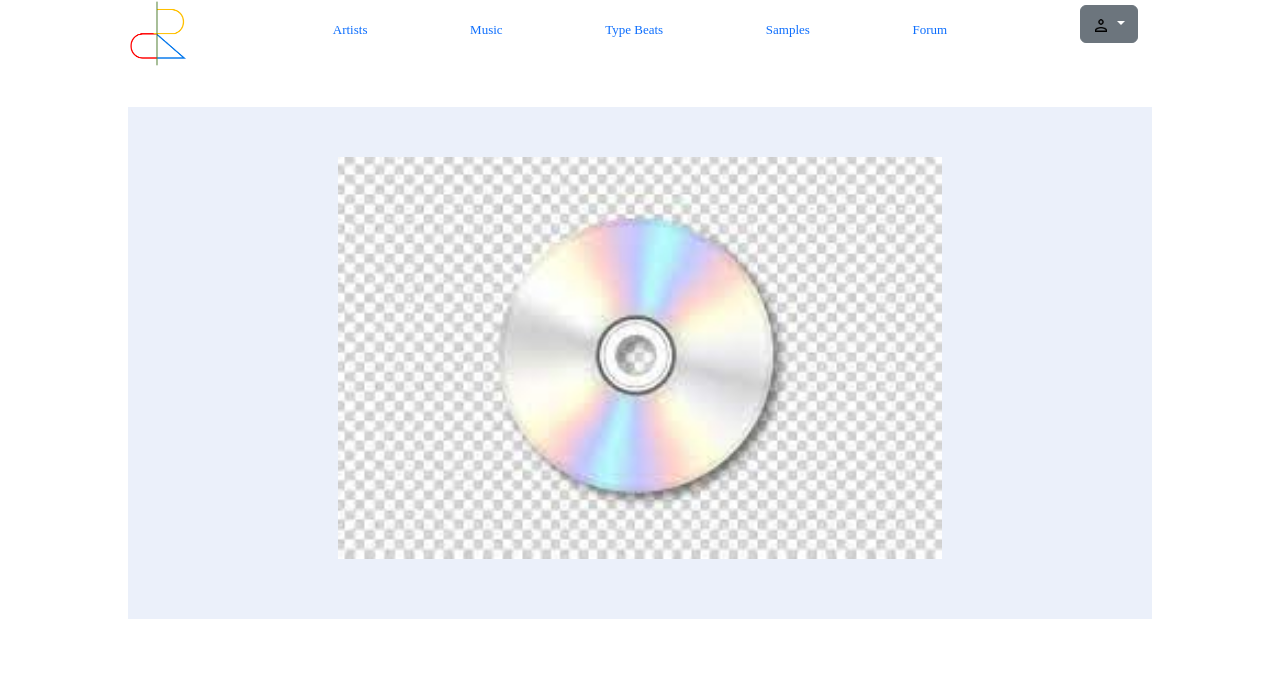
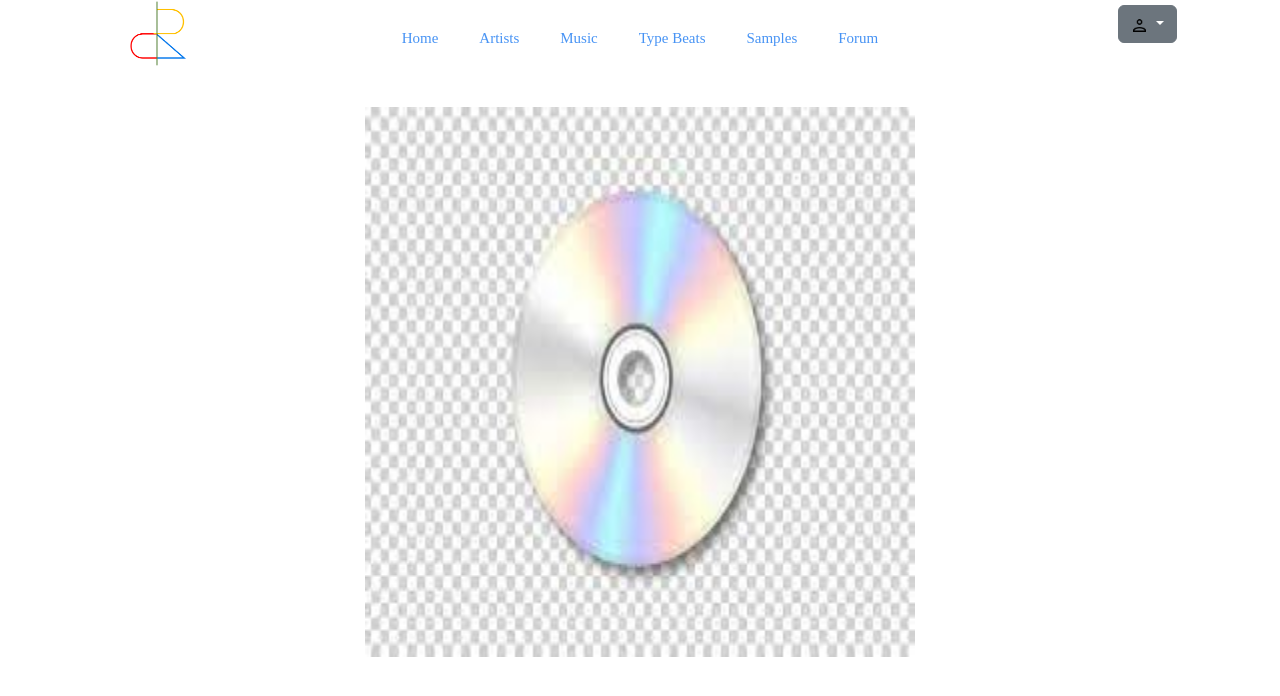
Before and after one commit to shayjin/ercf, a Django app: page /ercf/ in a window 1280 px wide. Shown: the part 30-726 px from the top of the page. Run offline with Django 4.2, Linux system fonts and the light colour scheme; some web fonts are replaced.

Commit message:
많이했다ㅋㅋㅋㅋㅋ

```diff
--- a/ercf/templates/ercf/index.html
+++ b/ercf/templates/ercf/index.html
@@ -2,8 +2,23 @@
 {% load static %}
 {% block body %}
 <link rel="stylesheet" type="text/css" href="{% static 'styles/style.css' %}">
-<div style="background: rgb(235, 240, 250); width: 80vw; height: 40vw; margin: auto auto; margin-top:-80px;">
-    <img style="width:55vw; display: block; margin: auto auto; padding:50px;" class="index-pic" src="{% static 'images/cd.jpeg' %}">
-</div>
 
+<style>
+    .main-pic {
+        width:550px;
+        height: 550px;
+        display: block;
+        margin: auto auto;
+        margin-top:-80px;
+    }
+    @media screen and (max-width: 550px) {
+        .main-pic {
+            width: 100vw;
+            height: 100vw;
+        }
+
+    }
+</style>
+    <img class="main-pic"  class="index-pic" src="{% static 'images/cd.jpeg' %}">
+<br/><br/>
 {% endblock %}
--- a/ercf/templates/ercf/navbar.html
+++ b/ercf/templates/ercf/navbar.html
@@ -15,11 +15,6 @@
 
     .top a {
         float: left;
-    }
-
-    .navbar a {
-        margin-left:3vw;
-        margin-right:3vw;
     }
 
     h6 {
@@ -44,25 +39,90 @@
         margin-top:30px;
         display:grid;
         grid-gap: 5vw;
-        grid-template-columns: 1fr 3fr 1fr;
+        grid-template-columns: 1fr 4fr 1fr;
     }
 
+    .topnav {
+        overflow: hidden;
+        margin: 0 auto;
+        margin-top:10px;
+      }
+
+      .topnav a {
+        float: left;
+        display: block;
+        color: #4793F4;
+        text-align: center;
+        margin-right:0.3vw;
+        margin-left:0.3vw;
+        padding:1.3vw;
+        text-decoration: none;
+        font-size: 15px;
+      }
+
+
+
+
+      .topnav a:hover {
+        background-color: #ddd;
+        color: black;
+      }
+
+
+      .topnav .icon {
+        display: none;
+        background-color:#838C99;
+        margin-top:6px;
+
+      }
+
+      @media screen and (max-width: 900px) {
+        .topnav a:not(:first-child) {display: none;}
+        .topnav a.icon {
+          float: right;
+          display: block;
+        }
+      }
+
+      @media screen and (max-width: 900px) {
+        .topnav.responsive {position: relative;}
+        .topnav.responsive .icon {
+          position: absolute;
+          right: 0;
+          top: 0;
+        }
+        .topnav.responsive a {
+          float: none;
+          display: block;
+          text-align: left;
+        }
+        .topnav {
+            width: 115%;
+          }
+          .dropdown {
+            display: none;
+          }
+      }
 
 </style>
+<link rel="stylesheet" href="https://cdnjs.cloudflare.com/ajax/libs/font-awesome/4.7.0/css/font-awesome.min.css">
 <div class="top" id="top">
     <div>
         <a class="logo" href="{% url "ercf:index" %}">
             <img class="pic" src="{% static "images/logo_white.png" %}">
         </a>
     </div>
-
-    <div class="navbar">
-        <a href="{% url "ercf:artists" %}"><h6>Artists</h6></a>
-        <a href="{% url "ercf:music" %}"><h6>Music</h6></a>
-        <a href="{% url "ercf:beats" %}"><h6>Type Beats</h6></a>
-        <a href="{% url "ercf:samples" %}"><h6>Samples</h6></a>
-        <a href="{% url "ercf:posts" %}"><h6>Forum</h6></a>
-
+    <div class="topnav" id="myTopnav">
+        <a style="display:none;">hi</a>
+        <a href="{% url "ercf:index" %}">Home</a>
+        <a href="{% url "ercf:artists" %}">Artists</a>
+        <a href="{% url "ercf:music" %}">Music</a>
+        <a href="{% url "ercf:beats" %}">Type Beats</a>
+        <a href="{% url "ercf:samples" %}">Samples</a>
+        <a href="{% url "ercf:posts" %}">Forum</a>
+        <a href="javascript:void();" class="icon" onclick="myFunction()">
+          <i class="fa fa-bars"></i>
+        </a>
     </div>
 
     <div class="dropdown" style="margin-top:5px; margin-left: 30px;">
@@ -86,3 +146,16 @@
 
 
 <br><br><br/><br/><br/>
+<script>
+    function myFunction() {
+        var x = document.getElementById("myTopnav");
+        if (x.className === "topnav") {
+          x.className += " responsive";
+        } else {
+          x.className = "topnav";
+        }
+      }
+</script>
+
+
+<!-- JavaScript Bundle with Popper -->
```
Also changed, not shown: ercf/templates/ercf/artists.html (+4 -3 lines), ercf/templates/ercf/music.html (+11 -2 lines), db.sqlite3, ercf/static/images/dmoney.jpeg (added), ercf/static/images/erfc.jpeg (added).
